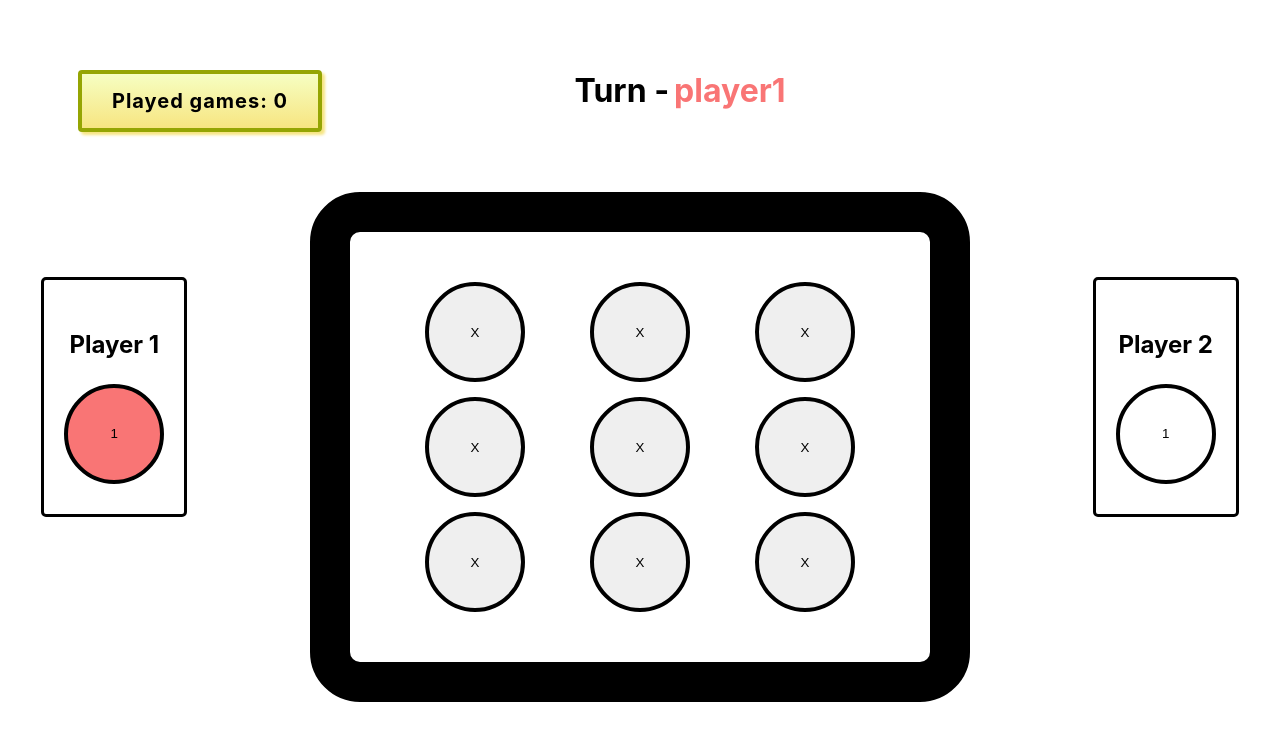
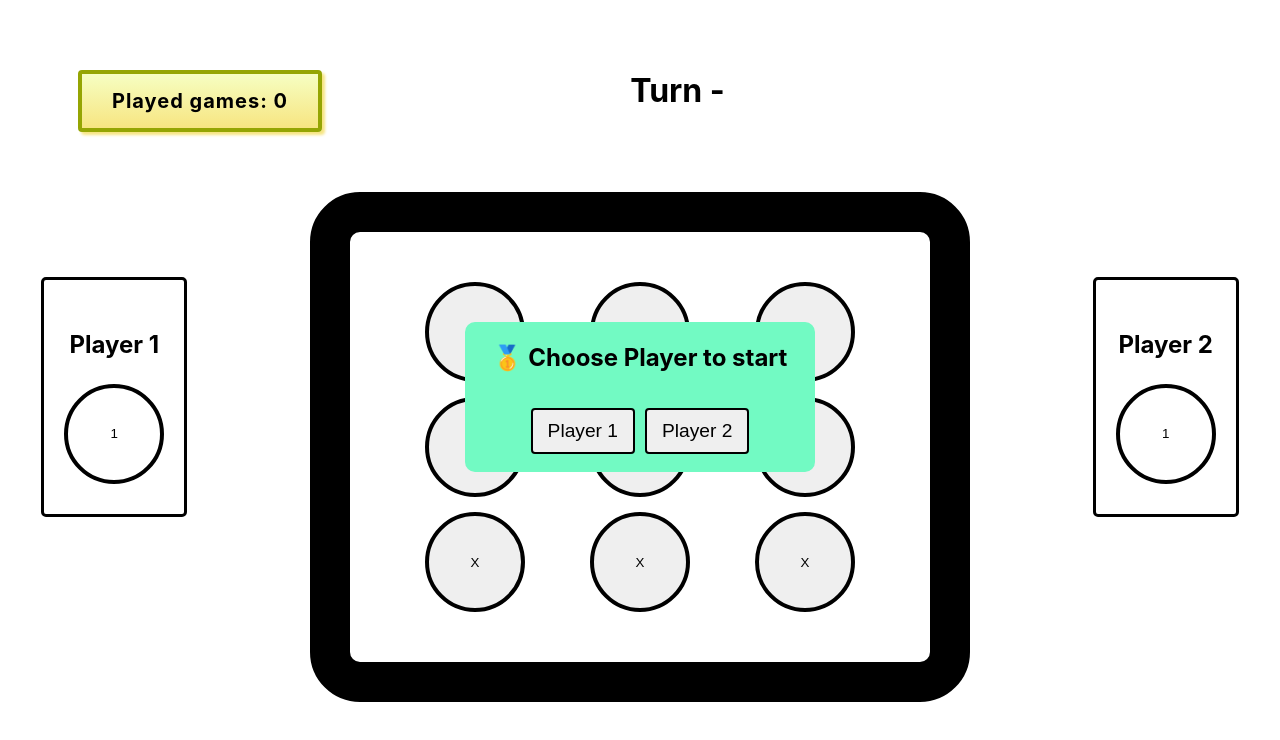
Before and after one commit to javirro/three-in-row, a React (Create React App) app: page / in a window 1280 px wide. Shown: the top 740 px of the page. Built offline with nearby package versions, Linux system fonts and the light colour scheme.

Commit message:
Add starting turn modal [WIP]

```diff
--- /dev/null
+++ b/src/components/StartingTurnModal.jsx
@@ -0,0 +1,25 @@
+import CONSTANT from "../constants"
+import "../styles/startingTurnModal.css"
+
+const StartingTurnModal = ({ setTurn }) => {
+  const chooseStartingTurn = (player) => {
+    if (Number(player) === 1) setTurn(CONSTANT.player1)
+    else setTurn(CONSTANT.player2)
+  }
+
+  return (
+    <div id="starting-modal" className="modal">
+      <div className="modal-content">
+        <header>
+          <h2> 🥇 Choose Player to start</h2>
+        </header>
+        <section className="play-again-section">
+          <button onClick={() => chooseStartingTurn(1)}>Player 1</button>
+          <button onClick={() => chooseStartingTurn(2)}>Player 2</button>
+        </section>
+      </div>
+    </div>
+  )
+}
+
+export default StartingTurnModal
--- a/src/routes/Main.jsx
+++ b/src/routes/Main.jsx
@@ -5,6 +5,7 @@ import WinModal from "../components/WinModal"
 import calculateWinner from "../helpers/calculateWinner"
 import ErrorModal from "../components/ErrorModal"
 import "../styles/main.css"
+import StartingTurnModal from "../components/StartingTurnModal"
 
 /*
 positions Map formed with:   // key: Position in the MAP (1 - 9)  // Value: Object { player, tokenToMove (1-3)}
@@ -15,7 +16,7 @@ showError: if it is undefined there is not error. In case of error, we store in
 */
 
 const Main = () => {
-  const [turn, setTurn] = useState(CONSTANT.player1)
+  const [turn, setTurn] = useState(undefined)
   const [isChosen, setIsChosen] = useState([false, false, false])
   const [allTokenUsed, setAllTokenUsed] = useState({ player1: 0, player2: 0 })
   const [positions, setPositions] = useState(new Map())
@@ -23,7 +24,6 @@ const Main = () => {
   const [showError, setShowError] = useState(undefined)
   const buttons = [1, 2, 3, 4, 5, 6, 7, 8, 9]
   const playedGames = localStorage.getItem("games") ?? 0
-
 
   const chooseOne = number => {
     const newChosen = [false, false, false]
@@ -48,18 +48,24 @@ const Main = () => {
         localStorage.setItem("player2Wins", wins2 ? Number(wins2) + 1 : 1)
       }
     }
-    setTurn(s => (s === CONSTANT.player1 ? CONSTANT.player2 : CONSTANT.player1))
+
+    setTurn(s => {
+      if(!s) return s
+      else return (s === CONSTANT.player1 ? CONSTANT.player2 : CONSTANT.player1)
+    })
   }, [positions])
+  // if (!turn) return <StartingTurnModal setTurn={setTurn} />
 
   return (
     <>
       <header className="header-section">
         <div className="played-games">
-         Played games:  {playedGames}
+          Played games:  {playedGames}
         </div>
         <h1> Turn -<span className={`${turn === CONSTANT.player1 ? "red" : "blue"}`}> {turn} </span></h1>
       </header>
       <main className="flex-container">
+        {!turn && <StartingTurnModal setTurn={setTurn} />}
         {winner && <WinModal winner={winner} setWinner={setWinner} setPositions={setPositions} setAllTokenUsed={setAllTokenUsed} />}
         {showError && <ErrorModal player={turn} error={showError} setShowError={setShowError} />}
         <aside className="player">
--- /dev/null
+++ b/src/styles/startingTurnModal.css
@@ -0,0 +1,35 @@
+.modal {
+    display: flex;
+    justify-content: center;
+    align-items: center;
+    position: absolute;
+    z-index: 100;
+    width: 100%;
+    height: 100%;
+    background: rgba(0, 0, 0, 0.7);
+}
+
+#starting-modal {
+    display: flex;
+    flex-direction: column;
+    align-items: center;
+    width: 350px;
+    height: 150px;
+    border-radius: 10px;
+    background: rgb(114, 250, 195);
+}
+
+.play-again-section {
+    display: flex;
+    justify-content: center;
+    align-items: center;
+    height: 80px;
+    gap: 10px;
+}
+
+.play-again-section button {
+    padding: 10px 15px;
+    border-radius: 4px;
+    border: 2px solid black;
+    font-size: 1.2rem;
+}
```
